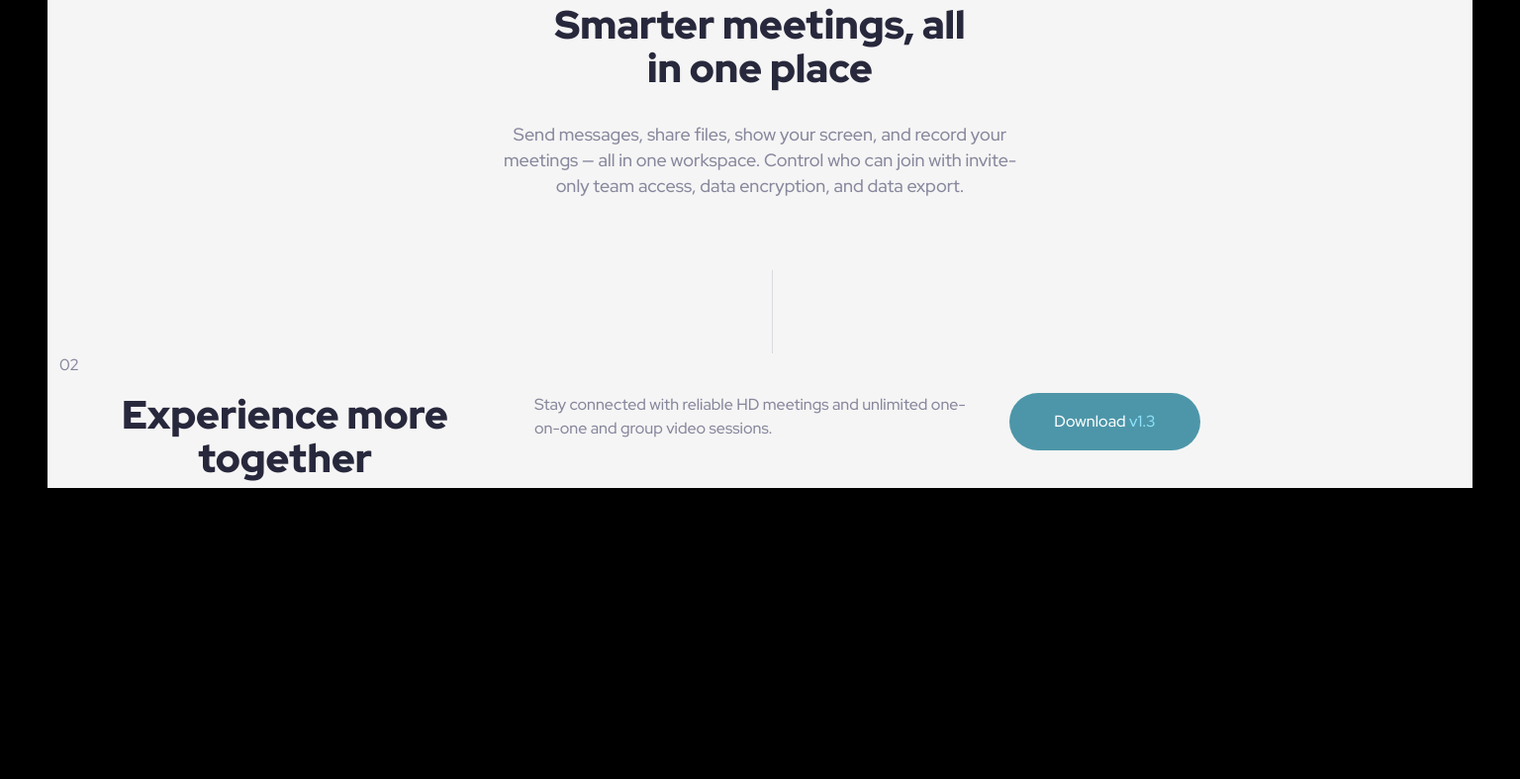
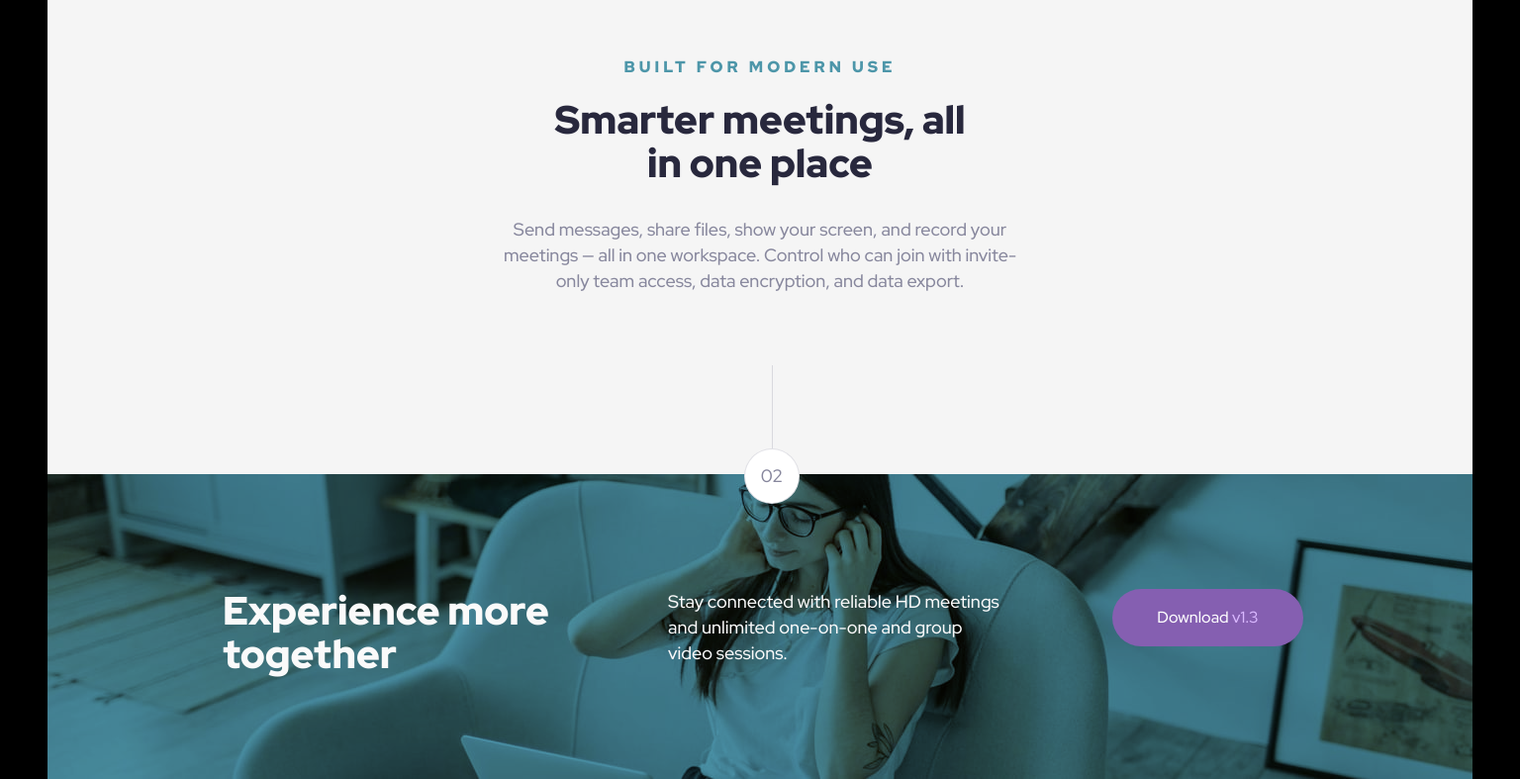
Before and after one commit to aavv8931/Meet-Landing-Page, a plain HTML site: page index.html in a window 1536 px wide. Shown: the part 1123-1910 px from the top of the page at 99% size. Before the commit the page ends 1616 px from the top, so only its background shows below. Drawn offline with nearby package versions, Linux system fonts and the light colour scheme.

Commit message:
Add style for footer

```diff
--- a/style.css
+++ b/style.css
@@ -41,7 +41,7 @@ p {
 .download {
     width: 193px;
     height: 58px;
-    background-color: #4D96A9;
+
 
 }
 
@@ -94,7 +94,18 @@ span {
     background: url(assets/desktop/image-man-texting.jpg);
 }
 
+.two{
+    margin-bottom: 0;
+}
 
+/* Footer */
+
+#footer{
+    background: url(assets/desktop/image-footer.jpg);
+    background-color: #4D96A9;
+    background-blend-mode: multiply;
+
+}
 
 
 
@@ -166,6 +177,10 @@ span {
         margin: 0 auto 32px;
     }
 
+    .download{
+        background-color: #4D96A9;
+    }
+
     .download:hover {
         background-color: #71C0D4;
     }
@@ -180,11 +195,11 @@ span {
 
     /* Division Section */
 
-    .circle>p {
+    .circle-1>p, .circle-2>p {
         font-size: 18px;
         line-height: 26px;
         text-align: center;
-        margin: 13px 0 0 0;
+        margin: 14px 0 0 0;
 
     }
 
@@ -197,12 +212,16 @@ span {
         margin: 0 719.5px;
     }
 
-    .circle {
+    .circle-1{
+        margin: 0 692px 80px;
+    }
+
+    .circle-1, .circle-2 {
         border: 1px solid rgba(135, 135, 157, 0.25);
         border-radius: 29px;
         width: 56px;
         height: 56px;
-        margin: 0 692px 80px;
+
     }
 
     /* Section */
@@ -262,4 +281,62 @@ span {
         text-align: center;
         margin: 0 auto 72px;
     }
+
+    .circle-2{
+        margin: 0 692px -30px;
+        background-color: #FFFFFF;
+        z-index: 10;
+        position: absolute;
+    }
+
+    /* Footer */
+
+    #footer{
+        position: relative;
+        height: 308px;
+        width: 1440px;
+        margin-top: 26px;
+    }
+
+    .footer-info{
+        width: 1110px;
+        margin: 116px auto 104px;
+
+    }
+
+    .footer-header>h2{
+        color: #FAFAFA;
+        width: 350px;
+        height: 88px;
+        text-align: left;
+    }
+
+    .footer-description{
+        margin: 0 79px 0 80px;
+
+    }
+
+    .footer-description>p{
+        color: #FAFAFA;
+        font-weight: 500;
+        font-size: 18px;
+        line-height: 26px;
+    }
+
+    .footer-download{
+        width: 193px;
+        height: 58px;
+    }
+
+    .footer-download>button{
+        background-color: #855FB1;
+    }
+
+    .footer-span{
+        color: #D9B8FF;
+    }
+
+    .footer-download>button:hover{
+        background-color: #b18bdd;
+    }
 }
```
